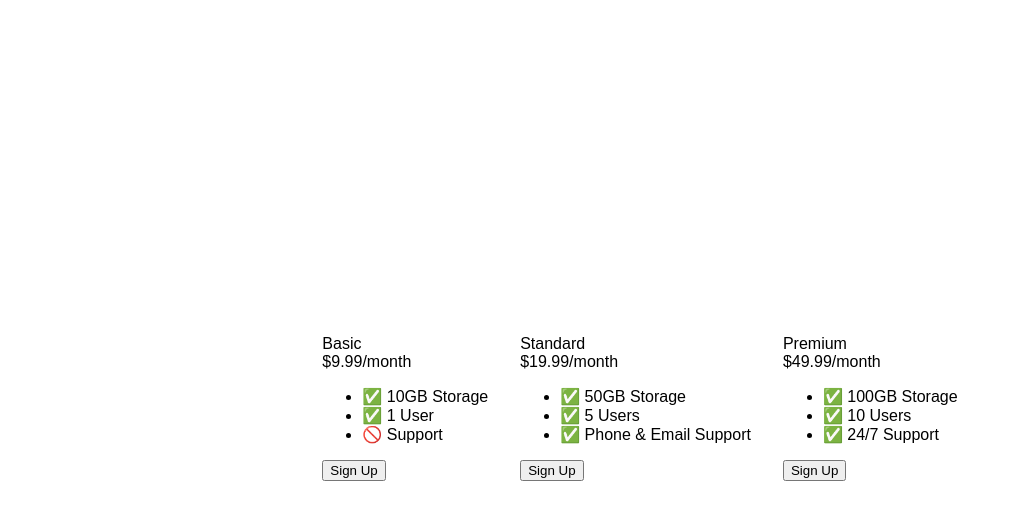
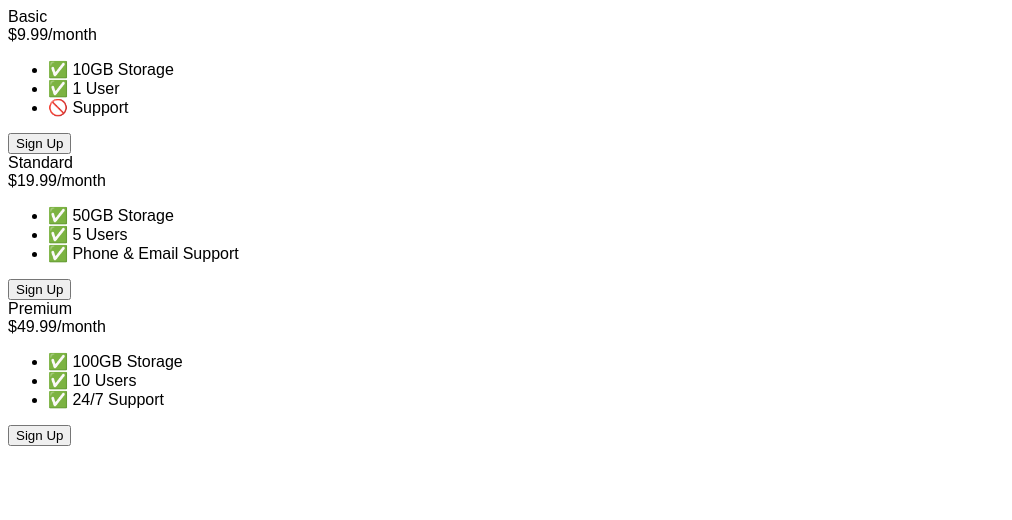
Before and after one commit to arsh0813/PRICING-TABLE-FLEXBOX, a plain HTML site: page index.html in a window 1280 px wide. Shown: the whole page, without its empty margins (0-1012 px from the left). Drawn offline with Linux system fonts and the light colour scheme; a web font is replaced by a local one.

Commit message:
Update index.html

```diff
--- a/index.html
+++ b/index.html
@@ -11,13 +11,6 @@
       font-family: 'Sono', sans-serif;
     }
 
-    .pricing-container {
-      display: flex;
-      justify-content: center;
-      align-items: center;
-      height: 100vh;
-      gap: 2rem;
-    }
 
     /* Hint: What can you do with a media query and flexbox? */
     @media (max-width: 1250px) {
```
